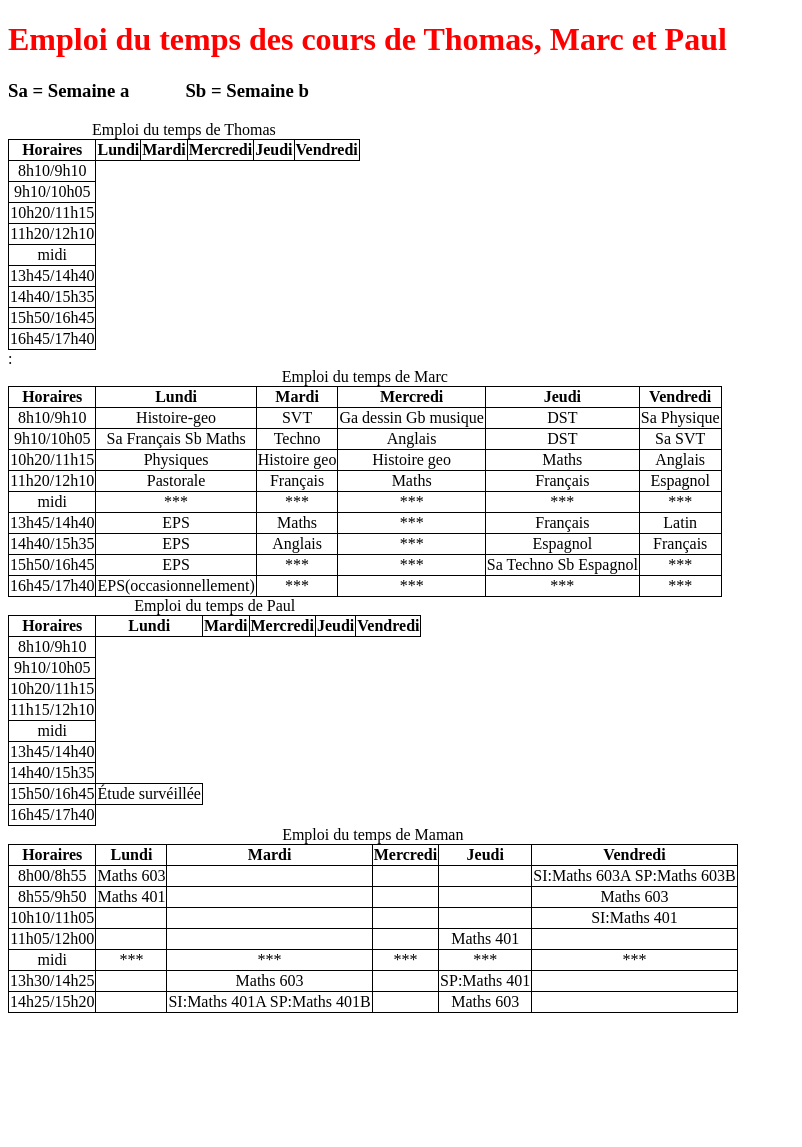
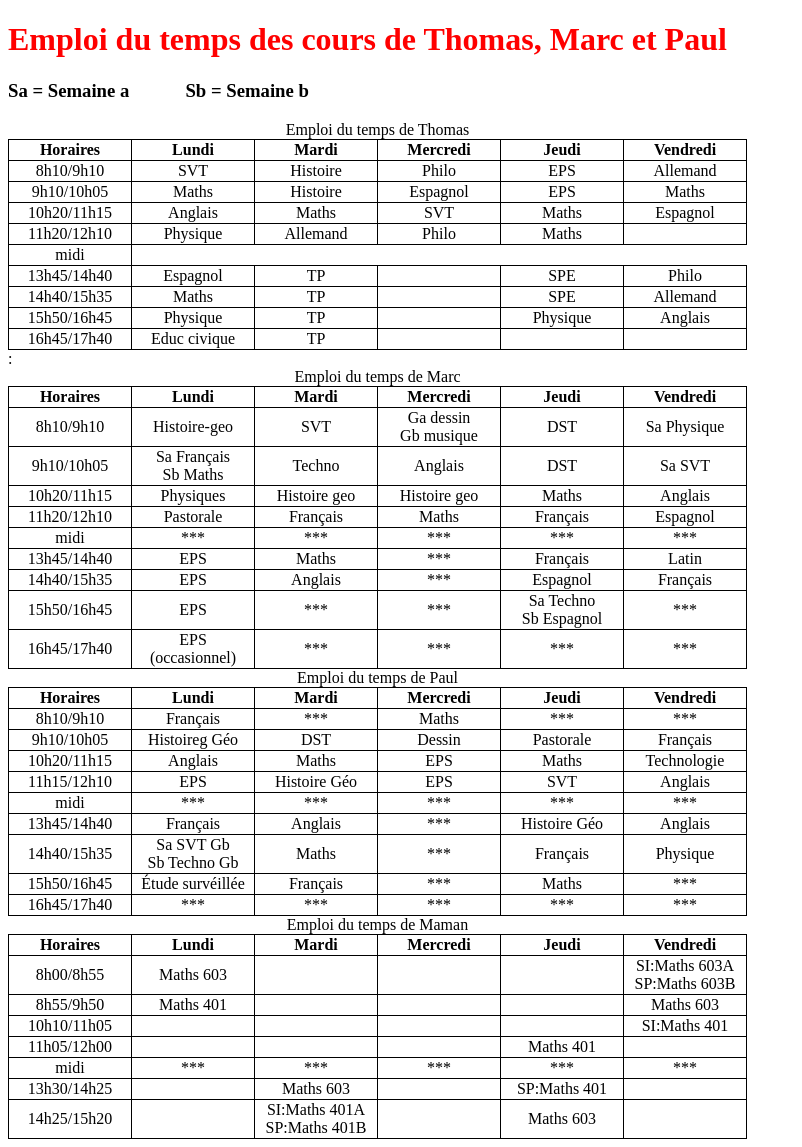
Before and after one commit to LaurentJusseaume/Marc_HTML_EmploiDuTemps, a PHP site: page / in a window 1280 px wide. Shown: the whole page, without its empty margins (0-802 px from the left). Before the commit the page ends 1013 px from the top, so only its background shows below. Run offline with PHP 8.4, Linux system fonts and the light colour scheme.

Commit message:
papa: ajout de lemploi du temps de Thomas

```diff
--- a/index.html
+++ b/index.html
@@ -29,31 +29,79 @@
 		</tr>
 
 		<tr>
-			<td >8h10/9h10</td>
+			<td>8h10/9h10</td>
+
+			<td>SVT</td>
+			<td>Histoire</td>
+			<td>Philo</td>
+			<td>EPS</td>
+			<td>Allemand</td>
 		</tr>
 		<tr>
 			<td>9h10/10h05</td>
+
+			<td>Maths</td>
+			<td>Histoire</td>
+			<td>Espagnol</td>
+			<td>EPS</td>
+			<td>Maths</td>
 		</tr>
 		<tr>
 			<td>10h20/11h15</td>
+
+			<td>Anglais</td>
+			<td>Maths</td>
+			<td>SVT</td>
+			<td>Maths</td>
+			<td>Espagnol</td>
 		</tr>
 		<tr>
 			<td>11h20/12h10</td>
+
+			<td>Physique</td>
+			<td>Allemand</td>
+			<td>Philo</td>
+			<td>Maths</td>
+			<td></td>
 		</tr>
 		<tr>
 			<td>midi</td>
 		</tr>
 		<tr>
 			<td>13h45/14h40</td>
+
+			<td>Espagnol</td>
+			<td>TP</td>
+			<td></td>
+			<td>SPE</td>
+			<td>Philo</td>
 		</tr>
 		<tr>
 			<td>14h40/15h35</td>
+
+			<td>Maths</td>
+			<td>TP</td>
+			<td></td>
+			<td>SPE</td>
+			<td>Allemand</td>
 		</tr>
 		<tr>
 			<td>15h50/16h45</td>
+
+			<td>Physique</td>
+			<td>TP</td>
+			<td></td>
+			<td>Physique</td>
+			<td>Anglais</td>
 		</tr>
 		<tr>
 			<td>16h45/17h40</td>
+
+			<td>Educ civique</td>
+			<td>TP</td>
+			<td></td>
+			<td></td>
+			<td></td>
 		</tr>
 	</table>
 
@@ -74,13 +122,13 @@
 			<td >8h10/9h10</td>
 			<td >Histoire-geo</td>
                         <td >SVT</td>
-			<td >Ga dessin Gb musique</td>
+			<td >Ga dessin <br>Gb musique</td>
 			<td >DST</td>
 			<td >Sa Physique</td>
 		</tr>
 		<tr>
 			<td >9h10/10h05</td>
-			<td >Sa Français Sb Maths</td>
+			<td >Sa Français <br>Sb Maths</td>
 			<td >Techno</td>
 			<td >Anglais</td>
 			<td >DST</td>
@@ -131,12 +179,12 @@
 			<td >EPS</td>
 			<td >***</td>
 			<td >***</td>
-			<td >Sa Techno Sb Espagnol</td>
+			<td >Sa Techno <br>Sb Espagnol</td>
 			<td >***</td>
 		</tr>
 		<tr>
 			<td >16h45/17h40</td>
-			<td >EPS(occasionnellement)</td>
+			<td >EPS<br>(occasionnel)</td>
 			<td >***</td>
 		        <td >***</td>
 			<td >***</td>
@@ -159,32 +207,75 @@
 
 		<tr>
 			<td>8h10/9h10</td>
+			<td>Français</td>
+			<td>***</td>
+			<td>Maths</td>
+			<td>***</td>
+			<td>***</td>
 		</tr>
 		<tr>
 			<td>9h10/10h05</td>
+			<td>Histoireg Géo</td>
+			<td>DST</td>
+                        <td>Dessin</td>
+			<td>Pastorale</td>
+			<td>Français</td>
 		</tr>
 		<tr>
 			<td>10h20/11h15</td>
+			<td>Anglais</td>
+			<td>Maths</td>
+			<td>EPS</td>
+			<td>Maths</td>
+			<td>Technologie</td>
 		</tr>
 		<tr>
 			<td>11h15/12h10</td>
+			<td>EPS</td>
+			<td>Histoire Géo</td>
+                        <td>EPS</td>
+			<td>SVT</td>
+                        <td>Anglais</td>
 		</tr>
 		<tr>
 			<td>midi</td>
-
+			<td>***</td>
+			<td>***</td>
+                        <td>***</td>
+			<td>***</td>
+			<td>***</td>
 		</tr>
 		<tr>
 			<td>13h45/14h40</td>
+			<td>Français</td>
+			<td>Anglais</td>
+			<td>***</td>
+			<td>Histoire Géo</td>
+			<td>Anglais</td>
 		</tr>
 		<tr>
 			<td>14h40/15h35</td>
+			<td>Sa SVT Gb <br>Sb Techno Gb</td>
+			<td>Maths</td>
+                        <td>***</td>
+			<td>Français</td>
+			<td>Physique</td>
 		</tr>
 		<tr>
 			<td>15h50/16h45</td>
-			<td>Étude survéillée
+			<td>Étude survéillée</td>
+			<td>Français</td>
+			<td>***</td>
+			<td>Maths</td>
+			<td>***</td>
 		</tr>
 		<tr>
 			<td>16h45/17h40</td>
+			<td>***</td>
+			<td>***</td>
+			<td>***</td>
+			<td>***</td>
+			<td>***</td>
 		</tr>
 	</table>
 	<table class="Maman">
@@ -207,7 +298,7 @@
 			<td></td>
 			<td></td>
 			<td></td>
-			<td>SI:Maths 603A SP:Maths 603B</td>
+			<td>SI:Maths 603A <br>SP:Maths 603B</td>
 		</tr>
 		<tr>
 			<td>8h55/9h50</td>
@@ -258,7 +349,7 @@
 			<td>14h25/15h20</td>
 
 			<td></td>
-			<td>SI:Maths 401A SP:Maths 401B</td>
+			<td>SI:Maths 401A <br>SP:Maths 401B</td>
 			<td></td>
 			<td>Maths 603</td>
 			<td></td>
--- a/style.css
+++ b/style.css
@@ -1,11 +1,14 @@
 table
 {
    border-collapse: collapse;
+   table-layout: fixed;
+   width:600px
 }
 th, td
 {
 	border: 1px solid black;
 	text-align: center;
+	width:120px
 }
 h1
 {
```
